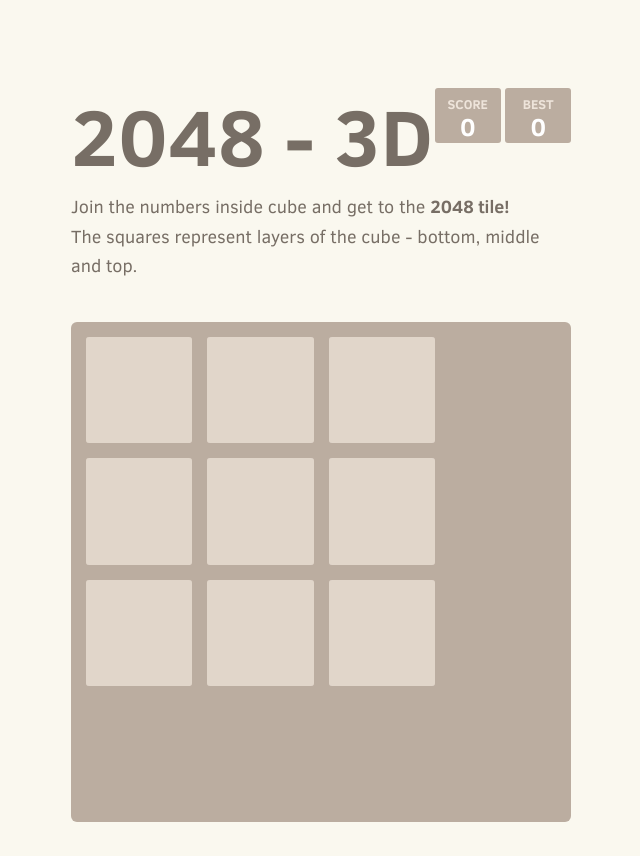
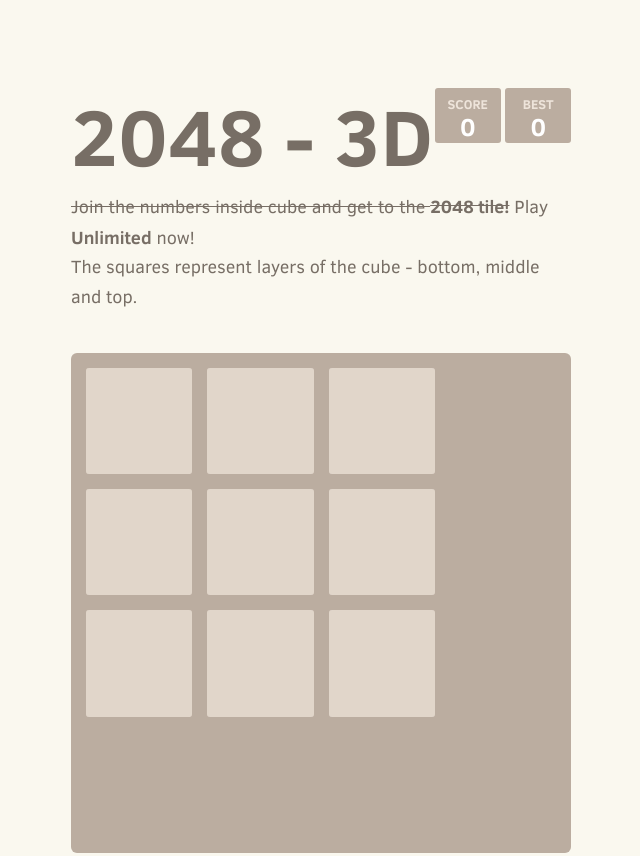
Before and after one commit to ffledgling/ffledgling.github.io, a plain HTML site: page 2048-3D/index.html in a window 1280 px wide. Shown: the top 856 px of the page, without its empty margins (319-959 px from the left). Drawn offline with nearby package versions, Linux system fonts and the light colour scheme; files that its build step writes are made by us from their sources; a script that the page names is missing; files whose address does not match are found by name.

Commit message:
minor change in index.html

```diff
--- a/2048-3D/index.html
+++ b/2048-3D/index.html
@@ -19,7 +19,8 @@
         <div class="best-container">0</div>
       </div>
     </div>
-    <p class="game-intro">Join the numbers inside cube and get to the <strong>2048 tile!</strong></p>
+    <p class="game-intro"><strike>Join the numbers inside cube and get to the <strong>2048 tile!</strong></strike>
+    Play <strong>Unlimited</strong> now!</p>
 	<p> The squares represent layers of the cube - bottom, middle and top. </p>
 
     <div class="game-container">
```
